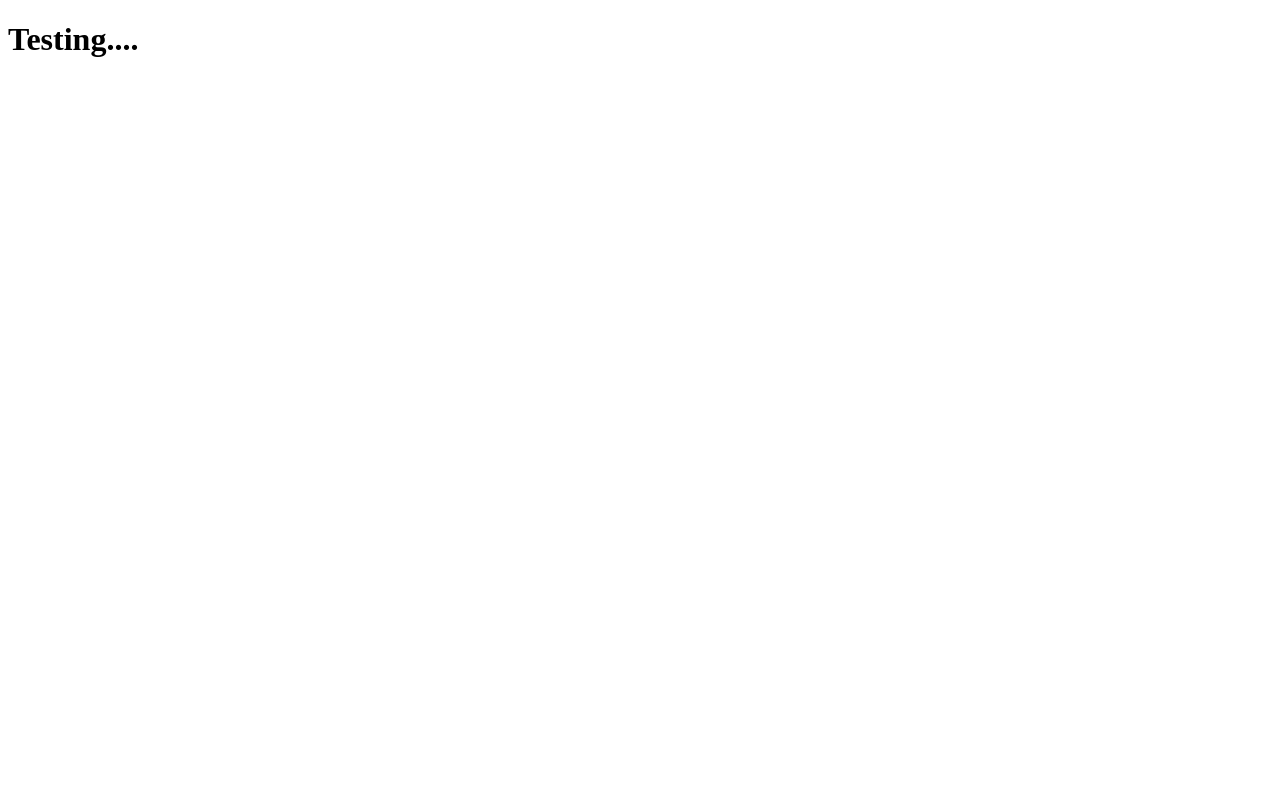
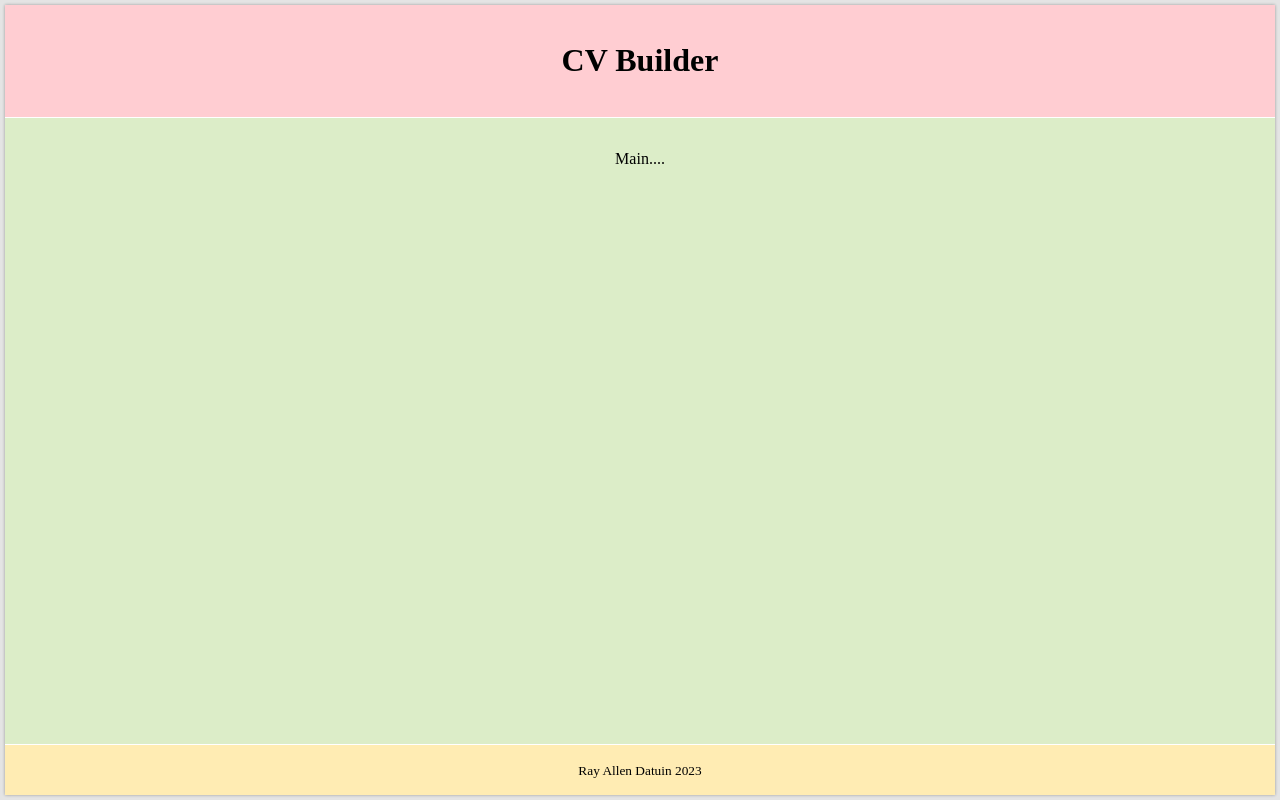
Before and after one commit to rdat5/cv-project, a React (Create React App) app: page / in a window 1280 px wide. Built offline with nearby package versions, Linux system fonts and the light colour scheme.

Commit message:
Create basic site structure

```diff
--- a/src/App.js
+++ b/src/App.js
@@ -1,9 +1,20 @@
 import React, { Component } from 'react';
+import './styles/App.css';
 
 class App extends Component {
   render() {
     return (
-      <h1>Testing....</h1>
+      <div className="page-wrap">
+        <header className="page-header">
+          <h1>CV Builder</h1>
+        </header>
+        <main className="page-main">
+          <p>Main....</p>
+        </main>
+        <footer className="page-footer">
+          <small>Ray Allen Datuin 2023</small>
+        </footer>
+      </div>
     );
   }
 }
--- /dev/null
+++ b/src/styles/App.css
@@ -0,0 +1,37 @@
+* {
+    box-sizing: border-box;
+}
+
+body {
+    background-color: #e4e4e4;
+    padding: 5px;
+    height: 100vh;
+    margin: 0;
+}
+
+.page-wrap {
+    background-color: white;
+    height: calc(100vh - 10px);
+    box-shadow: 0 0 3px rgba(0, 0, 0, 0.33);
+
+    display: grid;
+    grid-template-rows: min-content 1fr min-content;
+    gap: 1px;
+}
+
+.page-wrap > * {
+    padding: 1rem;
+    text-align: center;
+}
+
+.page-header {
+    background-color: #ffcdd2;
+}
+
+.page-main {
+    background-color: #dcedc8;
+}
+
+.page-footer {
+    background-color: #ffecb3;
+}
```
